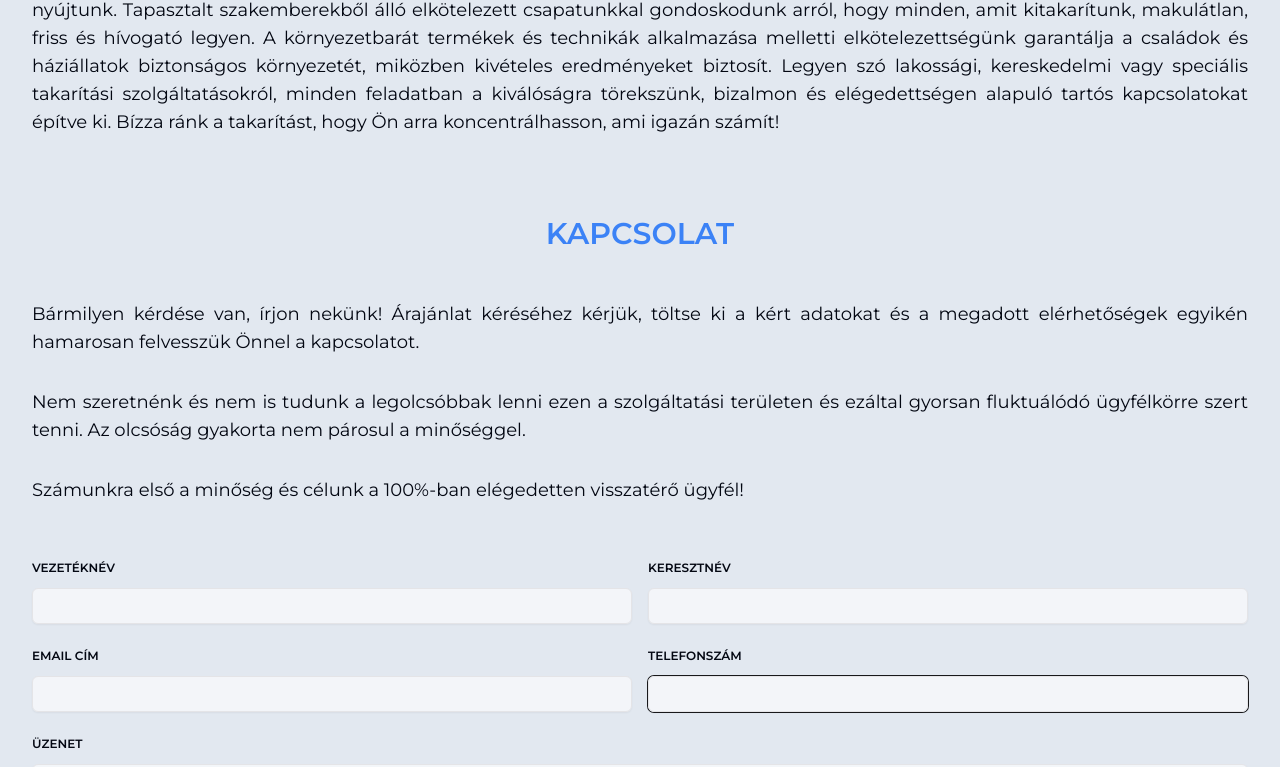
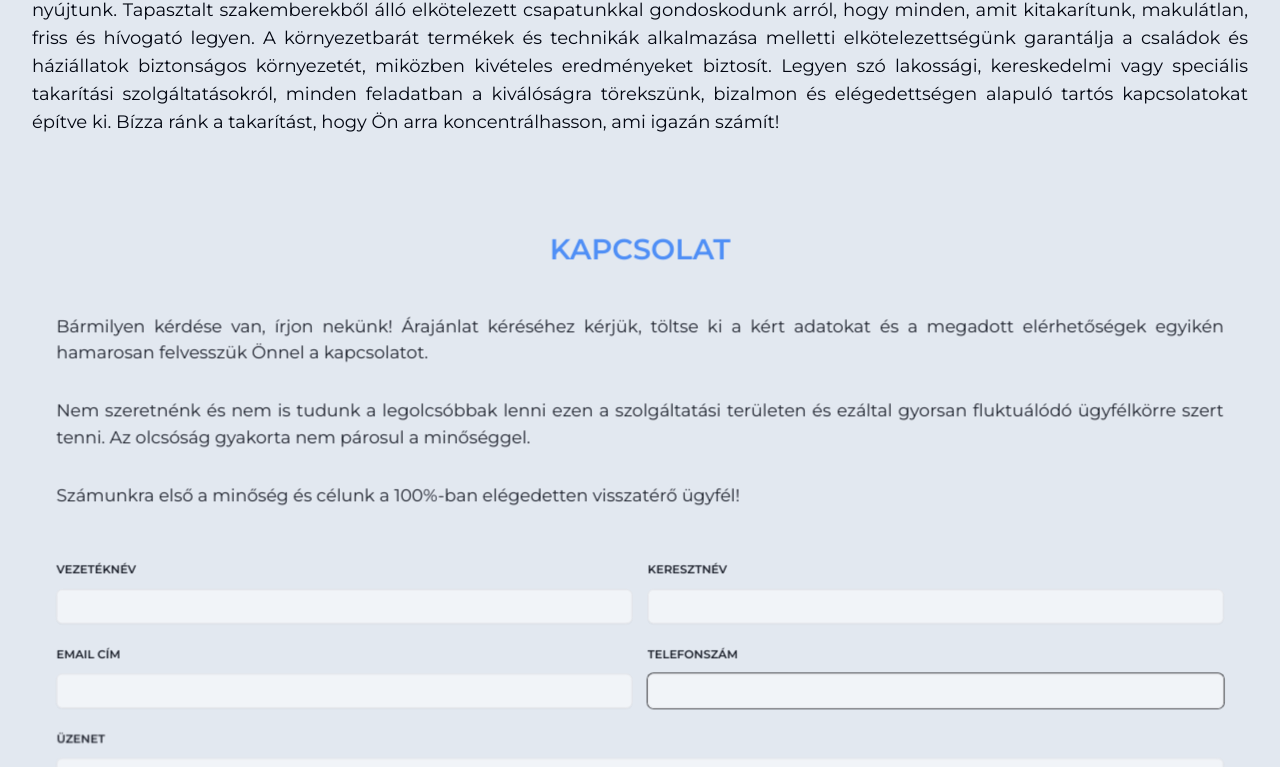
Before and after one commit to skagraun/kada-cleaning, a Next.js app: page / in a window 1280 px wide. Shown: the part 1990-2757 px from the top of the page. Built offline with nearby package versions, Linux system fonts and the light colour scheme.

Commit message:
hero section's link is works now

```diff
--- a/components/about.tsx
+++ b/components/about.tsx
@@ -1,14 +1,27 @@
 "use client";
 
-import { useSectionInView } from "@/lib/hooks";
+import { useRef } from "react";
+import { useScroll, motion, useTransform } from "framer-motion";
+
 import SectionHeading from "./section-heading";
 
 const AboutSection = () => {
-  const { ref } = useSectionInView("Rólunk", 0.9);
+  const ref = useRef<HTMLDivElement>(null);
+  const { scrollYProgress } = useScroll({
+    target: ref,
+    offset: ["0 1", "1.25 1"],
+  });
+
+  const scaleProgress = useTransform(scrollYProgress, [0, 1], [0.8, 1]);
+  const opacityProgress = useTransform(scrollYProgress, [0, 1], [0.4, 1]);
 
   return (
-    <section
+    <motion.section
       ref={ref}
+      style={{
+        scale: scaleProgress,
+        opacity: opacityProgress,
+      }}
       className="md:mt-12 mt-4 md:scroll-mt-20 scroll-mt-16"
       id="rolunk"
     >
@@ -29,7 +42,7 @@ const AboutSection = () => {
           Ön arra koncentrálhasson, ami igazán számít!
         </p>
       </div>
-    </section>
+    </motion.section>
   );
 };
 
--- a/components/contact.tsx
+++ b/components/contact.tsx
@@ -1,14 +1,28 @@
 "use client";
 
-import { useSectionInView } from "@/lib/hooks";
+import { useRef } from "react";
+import { useScroll, motion, useTransform } from "framer-motion";
+
 import SectionHeading from "./section-heading";
 import ContactForm from "./contact-form";
 
 const ContactSection = () => {
-  const { ref } = useSectionInView("Kapcsolat", 0.9);
+  const ref = useRef<HTMLDivElement>(null);
+  const { scrollYProgress } = useScroll({
+    target: ref,
+    offset: ["0 1", "1.25 1"],
+  });
+
+  const scaleProgress = useTransform(scrollYProgress, [0, 1], [0.8, 1]);
+  const opacityProgress = useTransform(scrollYProgress, [0, 1], [0.4, 1]);
+
   return (
-    <section
+    <motion.section
       ref={ref}
+      style={{
+        scale: scaleProgress,
+        opacity: opacityProgress,
+      }}
       className="md:mt-12 mt-4 md:scroll-mt-20 scroll-mt-16"
       id="kapcsolat"
     >
@@ -34,7 +48,7 @@ const ContactSection = () => {
           <ContactForm />
         </div>
       </div>
-    </section>
+    </motion.section>
   );
 };
 
--- a/components/hero.tsx
+++ b/components/hero.tsx
@@ -18,6 +18,7 @@ import { Button } from "./ui/button";
 import carouselImg01 from "@/public/heroesImg/001.png";
 import carouselImg02 from "@/public/heroesImg/002.png";
 import carouselImg03 from "@/public/heroesImg/003.png";
+import Link from "next/link";
 
 const HeroSection = () => {
   const [api, setApi] = useState<CarouselApi>();
@@ -100,8 +101,11 @@ const HeroSection = () => {
                 Irodaházak, társasházak takarítása
               </h2>
             </div>
-            <Button className="md:mt-7 mt-2 uppercase md:text-lg text-sm md:py-8 md:px-6 md:tracking-widest tracking-wider">
-              Kérjen ajánlatot
+            <Button
+              asChild
+              className="md:mt-7 mt-2 uppercase md:text-lg text-sm md:py-8 md:px-6 md:tracking-widest tracking-wider"
+            >
+              <Link href={"/#kapcsolat"}>Kérjen ajánlatot</Link>
             </Button>
           </motion.div>
         </div>
```
